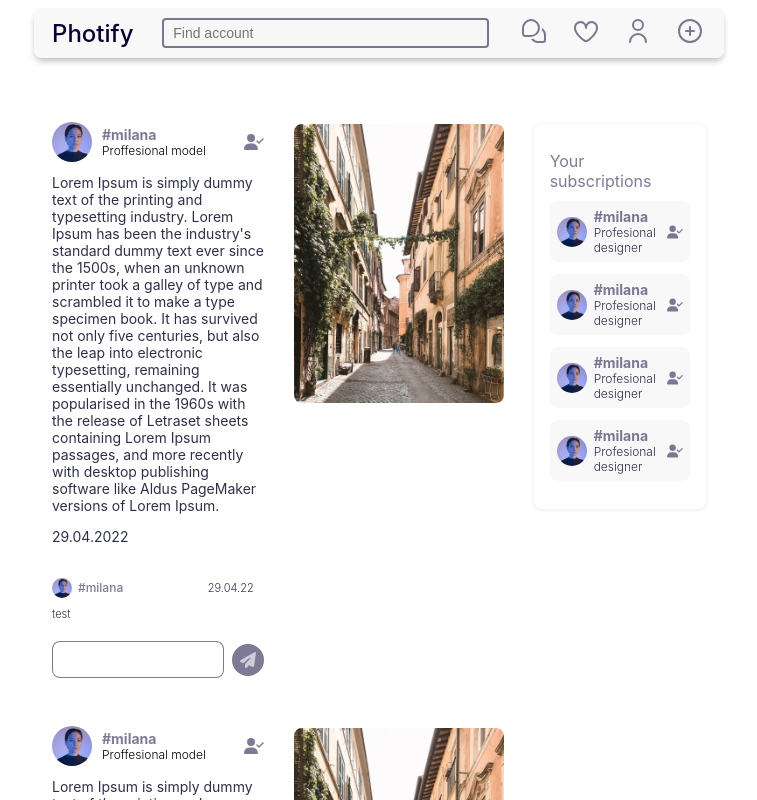
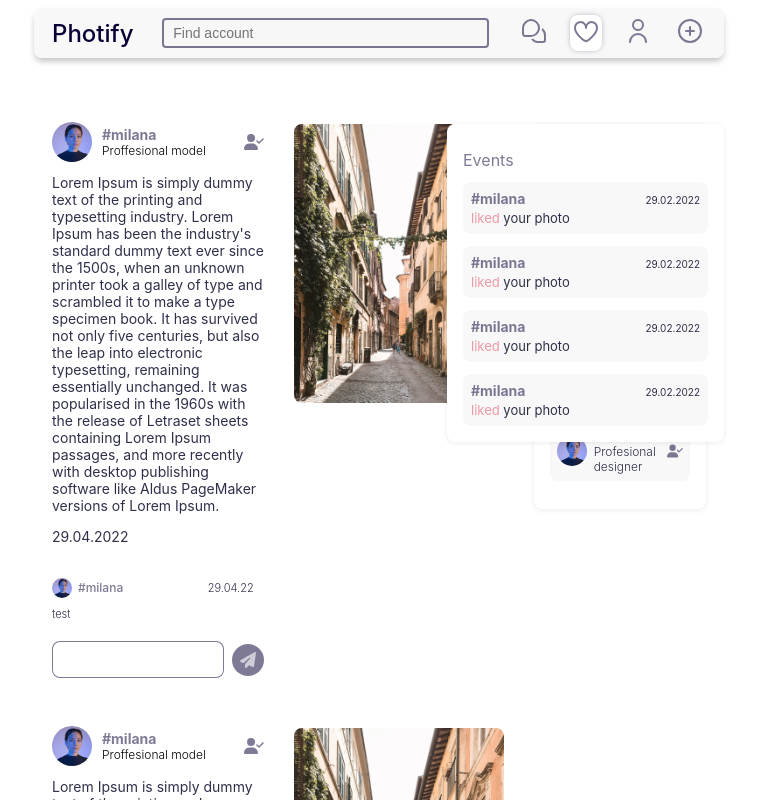
Before and after one commit to AlekseiKromski/photify, a React (Create React App) app: page / in a window 1280 px wide. Both pictures are taken after a click on the element 847 px from the left and 33 px from the top of the page. Shown: the top 800 px of the page, without its empty margins (261-1018 px from the left). Built offline with nearby package versions, Linux system fonts and the light colour scheme.

Commit message:
add events

```diff
--- /dev/null
+++ b/src/components/events/Event/Event.js
@@ -0,0 +1,19 @@
+import React, {Component} from 'react';
+import Classes from './event.module.css'
+class Event extends Component {
+    render() {
+        return (
+            <div className={Classes.event}>
+                <div className={Classes.header}>
+                    <h1>#milana</h1>
+                    <span>29.02.2022</span>
+                </div>
+                <div className={Classes.eventDescription}>
+                    <span className={Classes.selected}>liked</span> your photo
+                </div>
+            </div>
+        );
+    }
+}
+
+export default Event;
--- /dev/null
+++ b/src/components/events/Event/event.module.css
@@ -0,0 +1,32 @@
+.event{
+    padding: 8px;
+    background: #F8F8F8;
+    border-radius: 8px;
+    margin-top: 12px;
+}
+.header{
+    display: flex;
+    justify-content: space-between;
+    align-items: center;
+}
+.header h1{
+    font-size: 14px;
+    line-height: 17px;
+    color: rgba(8, 0, 54, 0.52);
+    margin:0;
+    margin-bottom: 3px  ;
+    font-weight: 700;
+}
+.header span{
+    font-size: 10px;
+    line-height: 12px;
+    color: rgba(0, 3, 34, 0.82);
+}
+.eventDescription{
+    font-size: 13px;
+    line-height: 16px;
+    color: rgba(0, 3, 34, 0.82);
+}
+.selected{
+    color: rgba(222, 66, 91, 0.52);
+}
--- a/src/components/events/Events.js
+++ b/src/components/events/Events.js
@@ -1,5 +1,6 @@
 import React, {Component} from 'react';
 import Classes from './Events.module.css'
+import Event from './Event/Event'
 class Events extends Component {
     constructor(props) {
         super(props);
@@ -7,7 +8,11 @@ class Events extends Component {
     render() {
         return (
             <div ref={this.props.eventsDOM} className={Classes.events}>
-                Events
+                <h1>Events</h1>
+                <Event/>
+                <Event/>
+                <Event/>
+                <Event/>
             </div>
         );
     }
--- a/src/components/events/Events.module.css
+++ b/src/components/events/Events.module.css
@@ -1,6 +1,5 @@
 .events{
-    width: 232px;
-    height: 461px;
+    width: 245px;
     background: #FFFFFF;
     padding: 16px;
     box-shadow: 0px 1px 4px 1px rgba(0, 0, 0, 0.06);
@@ -12,7 +11,13 @@
     animation: showing 0.3s;
 }
 
+.events h1{
+    font-size: 16px;
+    line-height: 19px;
+    color: rgba(8, 0, 54, 0.52);
+    font-weight: 400;
 
+}
 @keyframes showing {
     from{
         transform: translateY(-30px);
--- a/src/components/navigaion/navigation.js
+++ b/src/components/navigaion/navigation.js
@@ -16,8 +16,12 @@ class Navigation extends Component{
                         <svg className={Classes.icon} xmlns="http://www.w3.org/2000/svg" id="Layer_1" data-name="Layer 1" viewBox="0 0 24 24" width="512" height="512"><path d="M24,16v5a3,3,0,0,1-3,3H16a8,8,0,0,1-6.92-4,10.968,10.968,0,0,0,2.242-.248A5.988,5.988,0,0,0,16,22h5a1,1,0,0,0,1-1V16a5.988,5.988,0,0,0-2.252-4.678A10.968,10.968,0,0,0,20,9.08,8,8,0,0,1,24,16ZM17.977,9.651A9,9,0,0,0,8.349.023,9.418,9.418,0,0,0,0,9.294v5.04C0,16.866,1.507,18,3,18H8.7A9.419,9.419,0,0,0,17.977,9.651Zm-4.027-5.6a7.018,7.018,0,0,1,2.032,5.46A7.364,7.364,0,0,1,8.7,16H3c-.928,0-1-1.275-1-1.666V9.294A7.362,7.362,0,0,1,8.49,2.018Q8.739,2,8.988,2A7.012,7.012,0,0,1,13.95,4.051Z"/></svg>
                     </div>
                     <div onClick={() => {
-                        this.props.showEvents();
-                    }} className={Classes.iconBlock}>
+                        this.props.showEventsTrigger();
+                    }}
+                         style={
+                        this.props.showEvents ? {background: '#FFFFFF', boxShadow: '0px 0px 6px -2px #7E7A96'} : null
+                        }
+                         className={Classes.iconBlock}>
                         {/*<div className={Classes.notification}></div>*/}
                         <svg className={Classes.icon} xmlns="http://www.w3.org/2000/svg" id="Outline" viewBox="0 0 24 24" width="512" height="512"><path d="M17.5,1.917a6.4,6.4,0,0,0-5.5,3.3,6.4,6.4,0,0,0-5.5-3.3A6.8,6.8,0,0,0,0,8.967c0,4.547,4.786,9.513,8.8,12.88a4.974,4.974,0,0,0,6.4,0C19.214,18.48,24,13.514,24,8.967A6.8,6.8,0,0,0,17.5,1.917Zm-3.585,18.4a2.973,2.973,0,0,1-3.83,0C4.947,16.006,2,11.87,2,8.967a4.8,4.8,0,0,1,4.5-5.05A4.8,4.8,0,0,1,11,8.967a1,1,0,0,0,2,0,4.8,4.8,0,0,1,4.5-5.05A4.8,4.8,0,0,1,22,8.967C22,11.87,19.053,16.006,13.915,20.313Z"/></svg>
                     </div>
--- a/src/components/navigaion/navigation.module.css
+++ b/src/components/navigaion/navigation.module.css
@@ -39,6 +39,7 @@
     position: relative;
     border-radius: 8px;
     padding: 4px;
+    transition: 0.3s;
 }
 
 .iconBlock:hover{
--- a/src/hoc/layout/MainLayout.js
+++ b/src/hoc/layout/MainLayout.js
@@ -6,7 +6,7 @@ class Main_layout extends Component{
     constructor(props) {
         super(props);
         this.state = {
-            showEvents: true,
+            showEvents: false,
             eventsDOM: React.createRef()
         }
     }
@@ -21,16 +21,13 @@ class Main_layout extends Component{
             }else{
                 this.setState({showEvents: !this.state.showEvents})
             }
-
-
-
         }
     }
 
     render(){
         return (
             <div className={'container'}>
-                <Navigation showEvents={() => {this.showEventsHandler()}}></Navigation>
+                <Navigation showEvents={this.state.showEvents} showEventsTrigger={() => {this.showEventsHandler()}}></Navigation>
                 {
                     this.state.showEvents ? <Events eventsDOM={this.state.eventsDOM} /> : null
                 }
```
